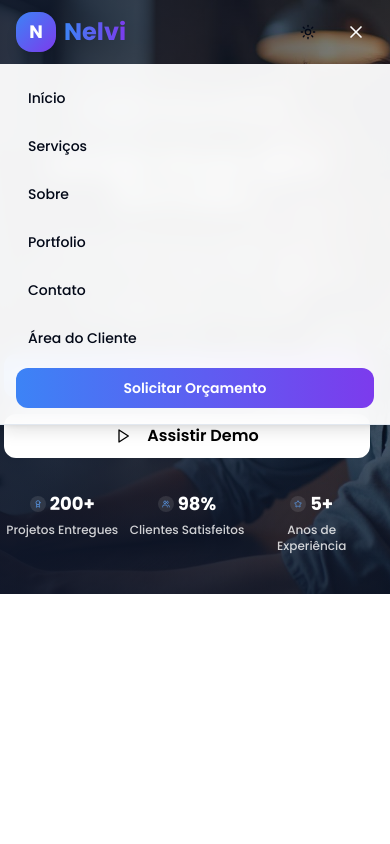
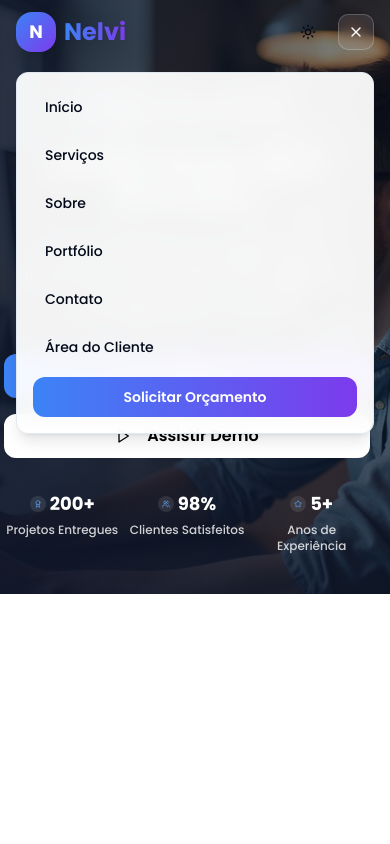
Before and after one commit to httpsemilly/nelvi-web-spark-32, a React (Vite) app: page / in a window 390 px wide. Both pictures are taken after a click on the button 356 px from the left and 32 px from the top of the page. Shown: the top 844 px of the page. Built offline with nearby package versions, Linux system fonts and the light colour scheme.

Commit message:
style: Improve mobile layout and spacing

```diff
--- a/src/components/Header.tsx
+++ b/src/components/Header.tsx
@@ -1,4 +1,3 @@
-
 import React, { useState, useEffect } from 'react';
 import { Menu, X } from 'lucide-react';
 import { Button } from '@/components/ui/button';
@@ -20,7 +19,7 @@ const Header = () => {
     { label: 'Início', href: '#hero' },
     { label: 'Serviços', href: '#services' },
     { label: 'Sobre', href: '#about' },
-    { label: 'Portfolio', href: '#portfolio' },
+    { label: 'Portfólio', href: '#portfolio' },
     { label: 'Contato', href: '#contact' },
     { label: 'Área do Cliente', href: '/cliente' }
   ];
@@ -88,7 +87,7 @@ const Header = () => {
 
           {/* Theme Toggle & CTA Button */}
           <div className="hidden lg:flex items-center space-x-3 xl:space-x-4">
-            <ThemeToggle />
+            <ThemeToggle isScrolled={isScrolled}/>
             <Button
               onClick={() => scrollToContact('Gostaria de solicitar um orçamento gratuito para meu projeto.')}
               className="bg-gradient-to-r from-brand-blue to-brand-purple hover:opacity-90 text-white px-4 xl:px-6 py-2 xl:py-3 rounded-xl transition-all duration-300 hover:scale-105 hover:shadow-lg font-semibold text-sm xl:text-base"
@@ -99,23 +98,25 @@ const Header = () => {
 
           {/* Mobile Menu Button */}
           <div className="lg:hidden flex items-center space-x-3">
-            <ThemeToggle />
-            <button
-              className={`p-2 rounded-xl transition-colors duration-300 ${
+            <ThemeToggle isScrolled={isScrolled}/>
+            <Button
+              variant="ghost"
+              size="sm"
+              onClick={() => setIsMenuOpen(!isMenuOpen)}
+              className={`w-9 h-9 p-0 transition-all duration-300 ${
                 isScrolled
-                  ? 'hover:bg-muted text-foreground'
-                  : 'hover:bg-white/10 text-white'
-              }`}
-              onClick={() => setIsMenuOpen(!isMenuOpen)}
+                  ? 'bg-muted hover:bg-muted/80 border border-border text-foreground hover:text-foreground'
+                  : 'bg-white/10 hover:bg-white/20 border border-white/20 backdrop-blur-sm text-white hover:text-white'
+              } dark:bg-gray-800/50 dark:hover:bg-gray-700/50 dark:border-gray-600/30`}
             >
-              {isMenuOpen ? <X size={20} /> : <Menu size={20} />}
-            </button>
+              {isMenuOpen ? <X className="h-4 w-4" /> : <Menu className="h-4 w-4" />}
+            </Button>
           </div>
         </div>
 
         {/* Mobile Menu */}
         {isMenuOpen && (
-          <div className="lg:hidden absolute top-full left-0 right-0 bg-background/95 backdrop-blur-md border-b border-border shadow-lg">
+          <div className="lg:hidden absolute top-full left-4 right-4 bg-background/95 backdrop-blur-md border border-border shadow-lg rounded-xl mt-2">
             <nav className="px-4 sm:px-6 py-4 sm:py-6">
               <div className="flex flex-col space-y-3 sm:space-y-4">
                 {menuItems.map((item) => (
```
